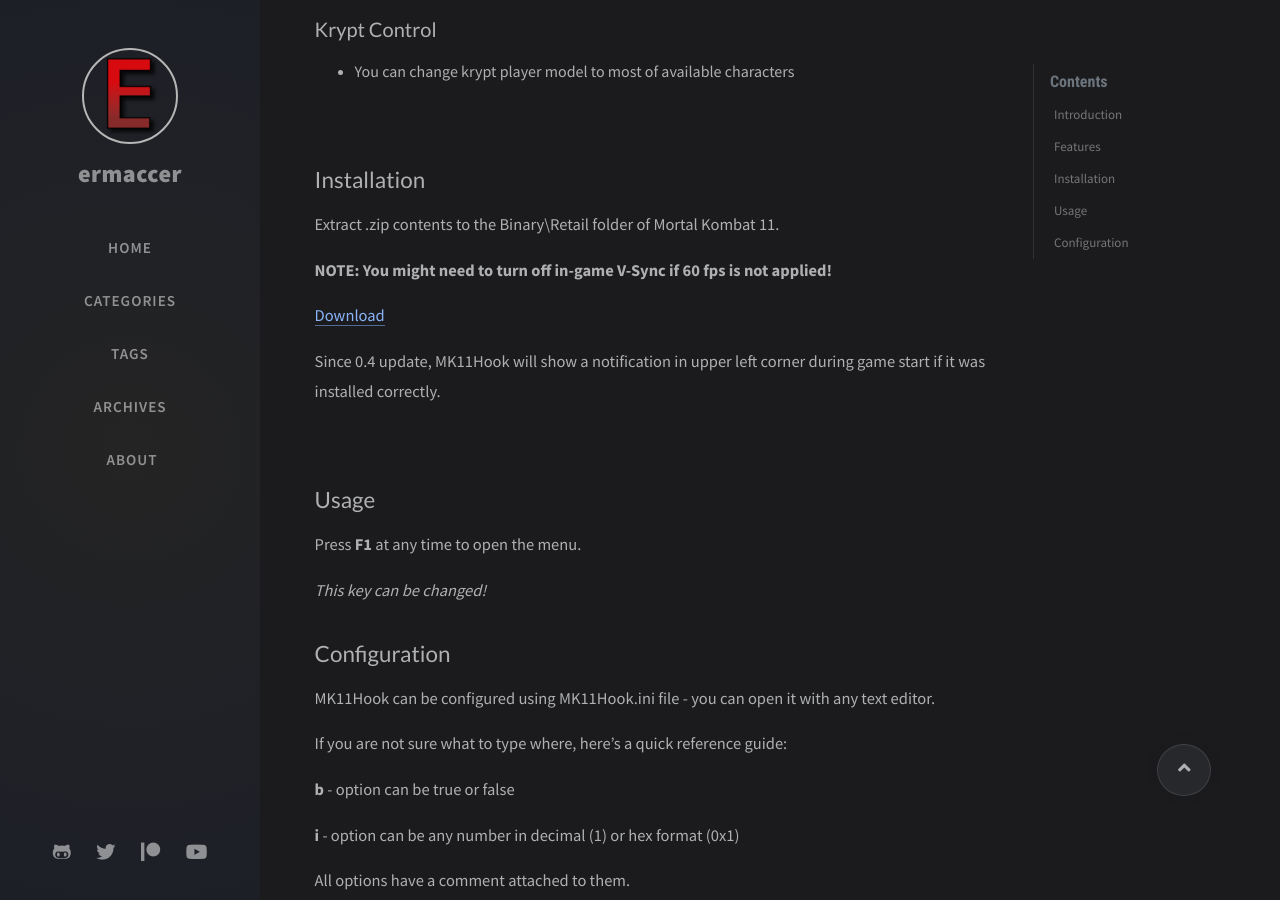
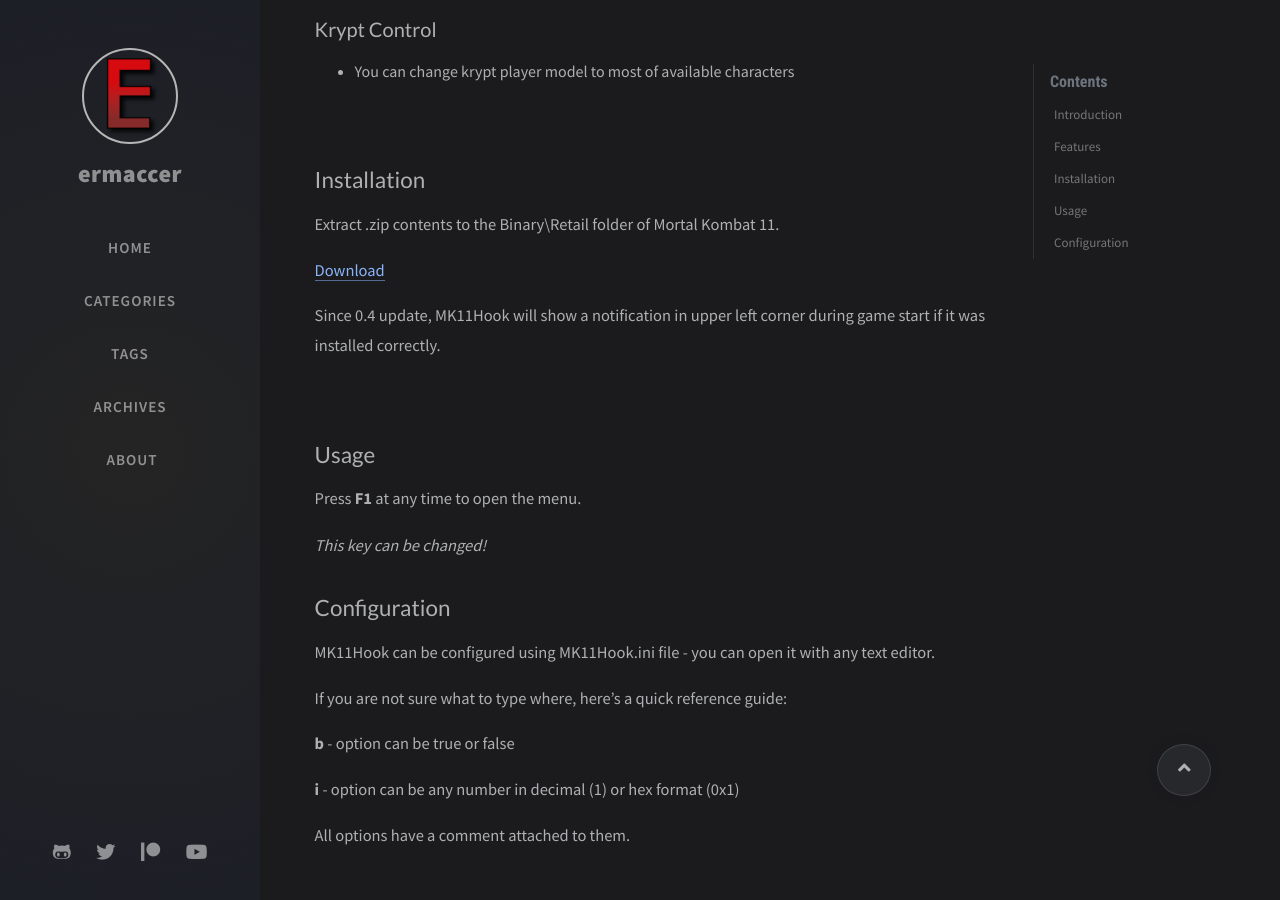
Before and after one commit to ermaccer/ermaccer.github.io, a Jekyll site: the page built from _posts/plugins/2021-05-09-mk11hook.md, in a window 1280 px wide and 900 px high, scrolled down 896 px. Built offline with Jekyll 4.4.1, drawn with Linux system fonts in a browser that asks for light colours; nearby versions of some CDN libraries; comment, search, counter and statistics services are not loaded.

Commit message:
Update 2021-05-09-mk11hook.md

```diff
--- a/_posts/plugins/2021-05-09-mk11hook.md
+++ b/_posts/plugins/2021-05-09-mk11hook.md
@@ -40,8 +40,6 @@ MK11Hook is a plugin for PC version of Mortal Kombat 11.
 ## Installation
 Extract .zip contents to the Binary\Retail folder of Mortal Kombat 11.
 
-**NOTE: You might need to turn off in-game V-Sync if 60 fps is not applied!**
-
 [Download](https://github.com/ermaccer/MK11Hook/releases/latest/download/mk11hook.zip)
 
 Since 0.4 update, MK11Hook will show a notification in upper left corner during game start if it
```
